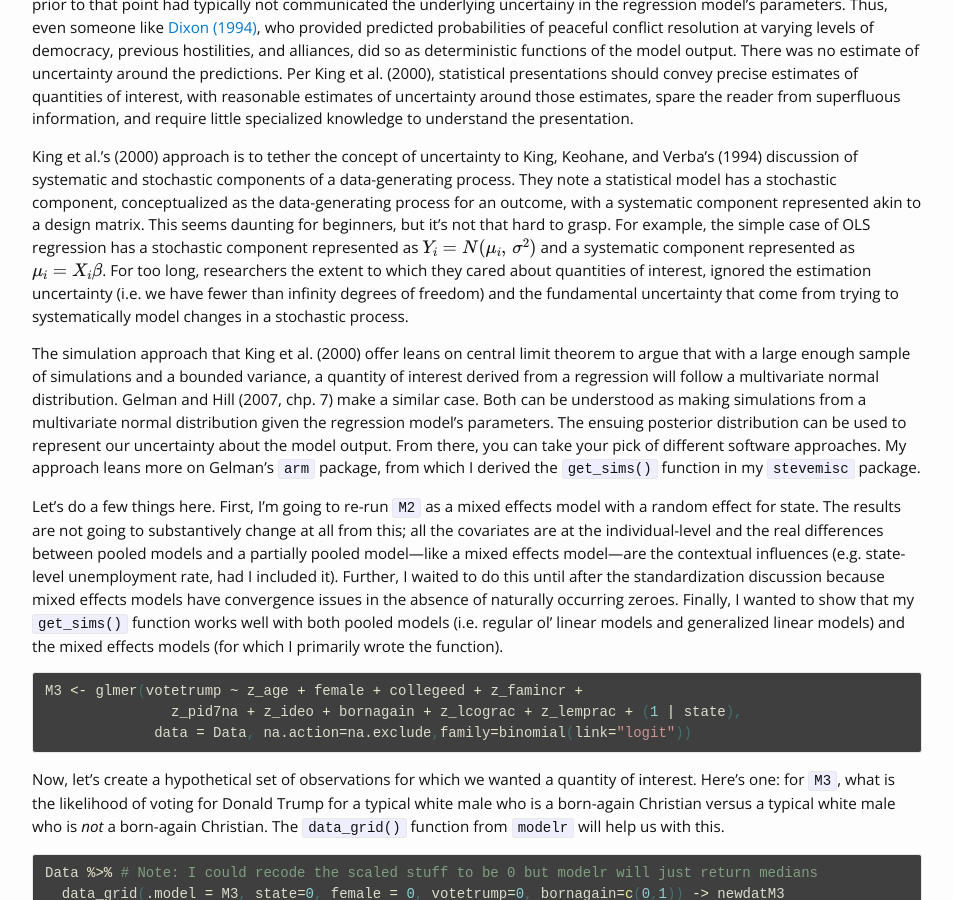
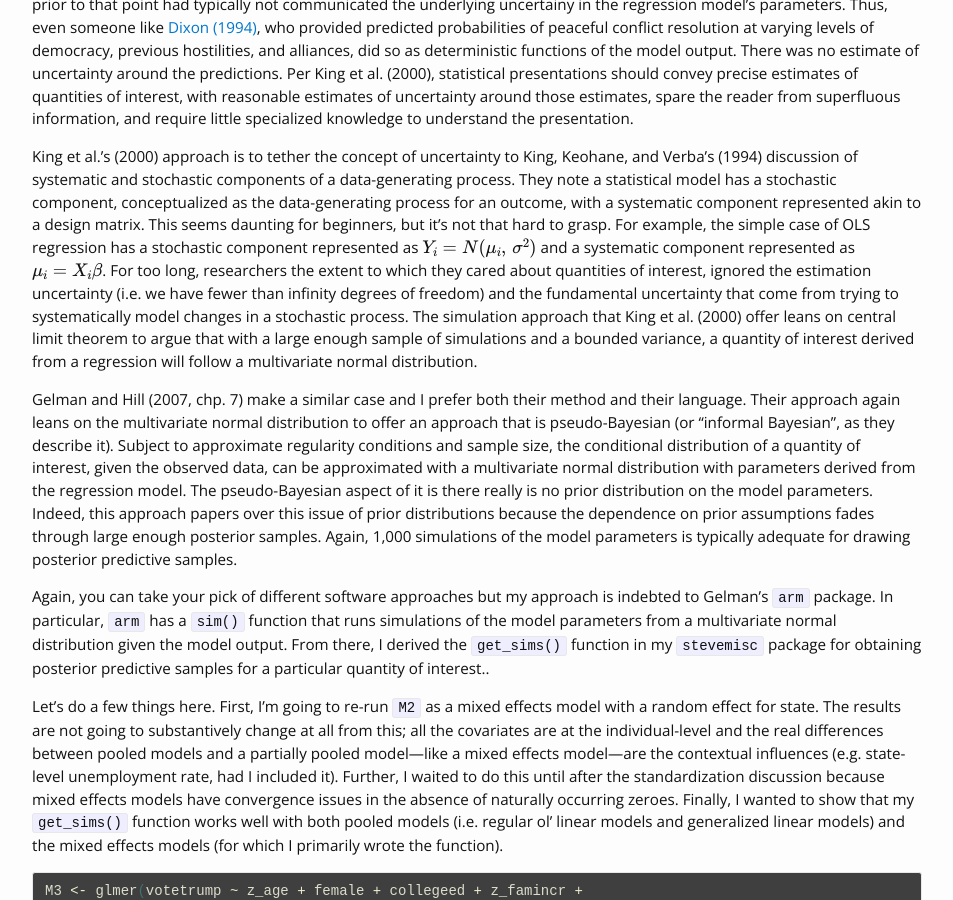
Before and after one commit to svmiller/svmiller.github.io, a Jekyll site: the page built from _posts/2020-04-07-post-estimation-simulation-trump-vote-midwest.md, in a window 1280 px wide and 900 px high, scrolled down 5951 px. Shown: the whole window, without its empty margins (163-1116 px from the left). Built offline with Jekyll 4.4.1, drawn with Linux system fonts in a browser that asks for light colours; nearby versions of some CDN libraries; some web fonts are replaced; formulas are drawn with MathJax 3; comment, search, counter and statistics services are not loaded.

Commit message:
I prefer this language now that I think of it.

```diff
--- a/_posts/2020-04-07-post-estimation-simulation-trump-vote-midwest.md
+++ b/_posts/2020-04-07-post-estimation-simulation-trump-vote-midwest.md
@@ -208,9 +208,11 @@ One potential drawback of this approach, especially for beginners, is that it's
 
 The most common thing to do as a researcher is tell the audience what an effect of interest "looks like" through post-estimation simulation from the regression model's parameters. King et al. (2000) emphasize that the way this had been done prior to that point had typically not communicated the underlying uncertainy in the regression model's parameters. Thus, even someone like [Dixon (1994)](https://www.cambridge.org/core/journals/american-political-science-review/article/democracy-and-the-peaceful-settlement-of-international-conflict/414774D3152349AFA09CB284FC993005), who provided predicted probabilities of peaceful conflict resolution at varying levels of democracy, previous hostilities, and alliances, did so as deterministic functions of the model output. There was no estimate of uncertainty around the predictions. Per King et al. (2000), statistical presentations should convey precise estimates of quantities of interest, with reasonable estimates of uncertainty around those estimates, spare the reader from superfluous information, and require little specialized knowledge to understand the presentation.
 
-King et al.'s (2000) approach is to tether the concept of uncertainty to King, Keohane, and Verba's (1994) discussion of systematic and stochastic components of a data-generating process. They note a statistical model has a stochastic component, conceptualized as the data-generating process for an outcome, with a systematic component represented akin to a design matrix. This seems daunting for beginners, but it's not that hard to grasp. For example, the simple case of OLS regression has a stochastic component represented as $$Y_i = N(\mu_i, \thinspace \sigma^2)$$ and a systematic component represented as $$\mu_i =  X_i\beta$$. For too long, researchers the extent to which they cared about quantities of interest, ignored the estimation uncertainty (i.e. we have fewer than infinity degrees of freedom) and the fundamental uncertainty that come from trying to systematically model changes in a stochastic process.
+King et al.'s (2000) approach is to tether the concept of uncertainty to King, Keohane, and Verba's (1994) discussion of systematic and stochastic components of a data-generating process. They note a statistical model has a stochastic component, conceptualized as the data-generating process for an outcome, with a systematic component represented akin to a design matrix. This seems daunting for beginners, but it's not that hard to grasp. For example, the simple case of OLS regression has a stochastic component represented as $$Y_i = N(\mu_i, \thinspace \sigma^2)$$ and a systematic component represented as $$\mu_i =  X_i\beta$$. For too long, researchers the extent to which they cared about quantities of interest, ignored the estimation uncertainty (i.e. we have fewer than infinity degrees of freedom) and the fundamental uncertainty that come from trying to systematically model changes in a stochastic process. The simulation approach that King et al. (2000) offer leans on central limit theorem to argue that with a large enough sample of simulations and a bounded variance, a quantity of interest derived from a regression will follow a multivariate normal distribution.
 
-The simulation approach that King et al. (2000) offer leans on central limit theorem to argue that with a large enough sample of simulations and a bounded variance, a quantity of interest derived from a regression will follow a multivariate normal distribution. Gelman and Hill (2007, chp. 7) make a similar case. Both can be understood as making simulations from a multivariate normal distribution given the regression model's parameters. The ensuing posterior distribution can be used to represent our uncertainty about the model output. From there, you can take your pick of different software approaches. My approach leans more on Gelman's `arm` package, from which I derived the `get_sims()` function in my `stevemisc` package.
+Gelman and Hill (2007, chp. 7) make a similar case and I prefer both their method and their language. Their approach again leans on the multivariate normal distribution to offer an approach that is pseudo-Bayesian (or "informal Bayesian", as they describe it). Subject to approximate regularity conditions and sample size, the conditional distribution of a quantity of interest, given the observed data, can be approximated with a multivariate normal distribution with parameters derived from the regression model. The pseudo-Bayesian aspect of it is there really is no prior distribution on the model parameters. Indeed, this approach papers over this issue of prior distributions because the dependence on prior assumptions fades through large enough posterior samples. Again, 1,000 simulations of the model parameters is typically adequate for drawing posterior predictive samples.
+
+Again, you can take your pick of different software approaches but my approach is indebted to Gelman's `arm` package. In particular, `arm` has a `sim()` function that runs simulations of the model parameters from a multivariate normal distribution given the model output. From there, I derived the `get_sims()` function in my `stevemisc` package for obtaining posterior predictive samples for a particular quantity of interest..
 
 Let's do a few things here. First, I'm going to re-run `M2` as a mixed effects model with a random effect for state. The results are not going to substantively change at all from this; all the covariates are at the individual-level and the real differences between pooled models and a partially pooled model---like a mixed effects model---are the contextual influences (e.g. state-level unemployment rate, had I included it). Further, I waited to do this until after the standardization discussion because mixed effects models have convergence issues in the absence of naturally occurring zeroes. Finally, I wanted to show that my `get_sims()` function works well with both pooled models (i.e. regular ol' linear models and generalized linear models) and the mixed effects models (for which I primarily wrote the function).
 
--- a/_source/2020-04-07-post-estimation-simulation-trump-vote-midwest.Rmd
+++ b/_source/2020-04-07-post-estimation-simulation-trump-vote-midwest.Rmd
@@ -194,9 +194,11 @@ One potential drawback of this approach, especially for beginners, is that it's
 
 The most common thing to do as a researcher is tell the audience what an effect of interest "looks like" through post-estimation simulation from the regression model's parameters. King et al. (2000) emphasize that the way this had been done prior to that point had typically not communicated the underlying uncertainy in the regression model's parameters. Thus, even someone like [Dixon (1994)](https://www.cambridge.org/core/journals/american-political-science-review/article/democracy-and-the-peaceful-settlement-of-international-conflict/414774D3152349AFA09CB284FC993005), who provided predicted probabilities of peaceful conflict resolution at varying levels of democracy, previous hostilities, and alliances, did so as deterministic functions of the model output. There was no estimate of uncertainty around the predictions. Per King et al. (2000), statistical presentations should convey precise estimates of quantities of interest, with reasonable estimates of uncertainty around those estimates, spare the reader from superfluous information, and require little specialized knowledge to understand the presentation.
 
-King et al.'s (2000) approach is to tether the concept of uncertainty to King, Keohane, and Verba's (1994) discussion of systematic and stochastic components of a data-generating process. They note a statistical model has a stochastic component, conceptualized as the data-generating process for an outcome, with a systematic component represented akin to a design matrix. This seems daunting for beginners, but it's not that hard to grasp. For example, the simple case of OLS regression has a stochastic component represented as $$Y_i = N(\mu_i, \thinspace \sigma^2)$$ and a systematic component represented as $$\mu_i =  X_i\beta$$. For too long, researchers the extent to which they cared about quantities of interest, ignored the estimation uncertainty (i.e. we have fewer than infinity degrees of freedom) and the fundamental uncertainty that come from trying to systematically model changes in a stochastic process.
+King et al.'s (2000) approach is to tether the concept of uncertainty to King, Keohane, and Verba's (1994) discussion of systematic and stochastic components of a data-generating process. They note a statistical model has a stochastic component, conceptualized as the data-generating process for an outcome, with a systematic component represented akin to a design matrix. This seems daunting for beginners, but it's not that hard to grasp. For example, the simple case of OLS regression has a stochastic component represented as $$Y_i = N(\mu_i, \thinspace \sigma^2)$$ and a systematic component represented as $$\mu_i =  X_i\beta$$. For too long, researchers the extent to which they cared about quantities of interest, ignored the estimation uncertainty (i.e. we have fewer than infinity degrees of freedom) and the fundamental uncertainty that come from trying to systematically model changes in a stochastic process. The simulation approach that King et al. (2000) offer leans on central limit theorem to argue that with a large enough sample of simulations and a bounded variance, a quantity of interest derived from a regression will follow a multivariate normal distribution.
 
-The simulation approach that King et al. (2000) offer leans on central limit theorem to argue that with a large enough sample of simulations and a bounded variance, a quantity of interest derived from a regression will follow a multivariate normal distribution. Gelman and Hill (2007, chp. 7) make a similar case. Both can be understood as making simulations from a multivariate normal distribution given the regression model's parameters. The ensuing posterior distribution can be used to represent our uncertainty about the model output. From there, you can take your pick of different software approaches. My approach leans more on Gelman's `arm` package, from which I derived the `get_sims()` function in my `stevemisc` package.
+Gelman and Hill (2007, chp. 7) make a similar case and I prefer both their method and their language. Their approach again leans on the multivariate normal distribution to offer an approach that is pseudo-Bayesian (or "informal Bayesian", as they describe it). Subject to approximate regularity conditions and sample size, the conditional distribution of a quantity of interest, given the observed data, can be approximated with a multivariate normal distribution with parameters derived from the regression model. The pseudo-Bayesian aspect of it is there really is no prior distribution on the model parameters. Indeed, this approach papers over this issue of prior distributions because the dependence on prior assumptions fades through large enough posterior samples. Again, 1,000 simulations of the model parameters is typically adequate for drawing posterior predictive samples.
+
+Again, you can take your pick of different software approaches but my approach is indebted to Gelman's `arm` package. In particular, `arm` has a `sim()` function that runs simulations of the model parameters from a multivariate normal distribution given the model output. From there, I derived the `get_sims()` function in my `stevemisc` package for obtaining posterior predictive samples for a particular quantity of interest..
 
 Let's do a few things here. First, I'm going to re-run `M2` as a mixed effects model with a random effect for state. The results are not going to substantively change at all from this; all the covariates are at the individual-level and the real differences between pooled models and a partially pooled model---like a mixed effects model---are the contextual influences (e.g. state-level unemployment rate, had I included it). Further, I waited to do this until after the standardization discussion because mixed effects models have convergence issues in the absence of naturally occurring zeroes. Finally, I wanted to show that my `get_sims()` function works well with both pooled models (i.e. regular ol' linear models and generalized linear models) and the mixed effects models (for which I primarily wrote the function).
 
```
